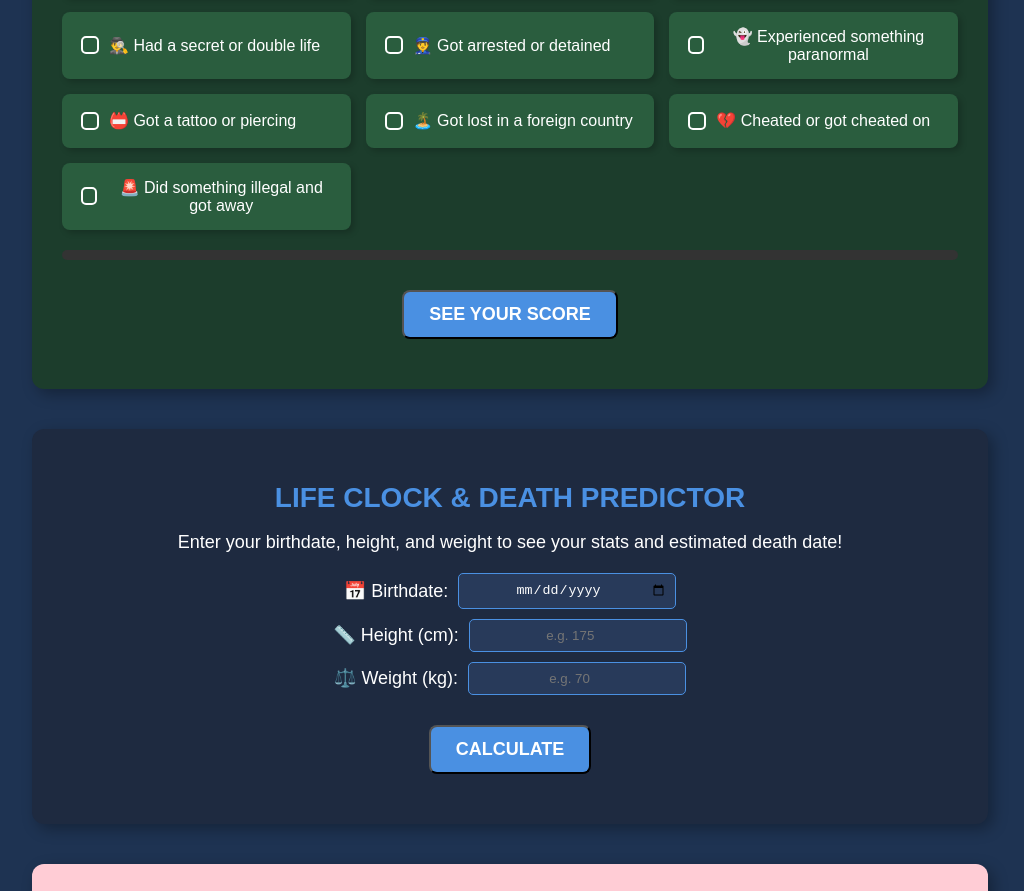
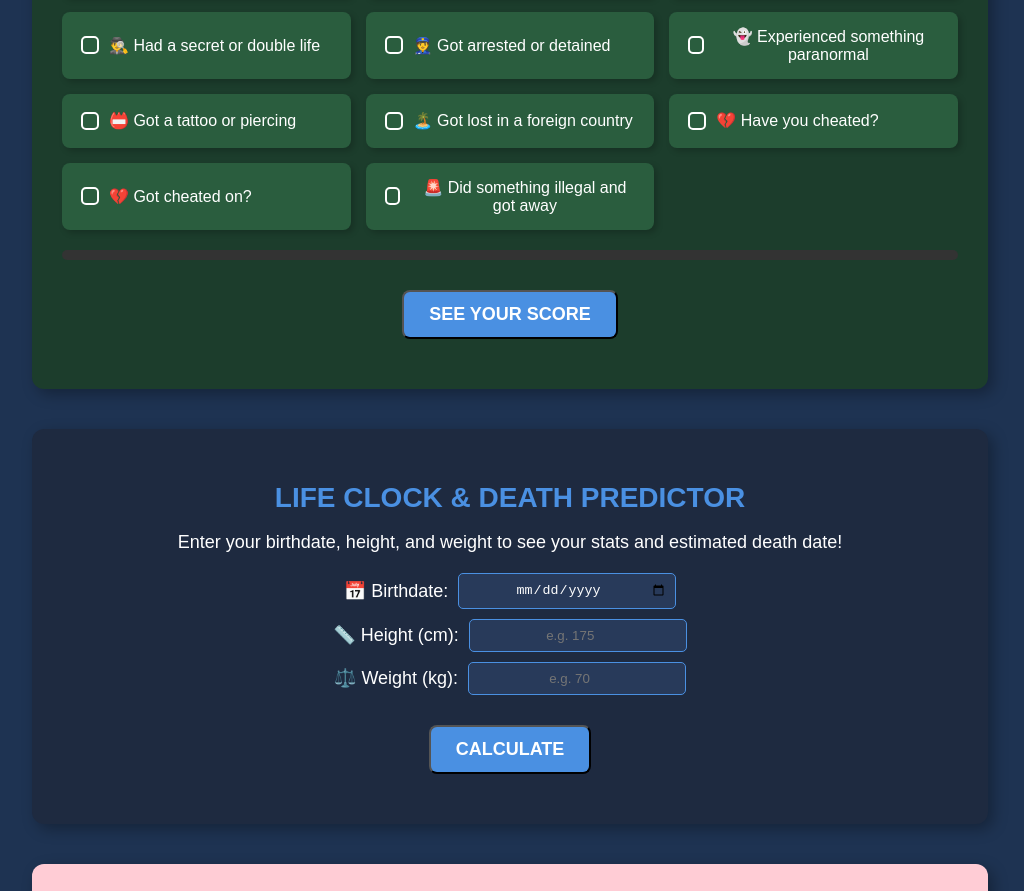
Before and after one commit to Subu56-creator/my-website, a plain HTML site: page index.html in a window 1280 px wide. Shown: the part 7249-8140 px from the top of the page, without its empty margins (130-1154 px from the left). Drawn offline with Linux system fonts and the light colour scheme.

Commit message:
Update index.html

```diff
--- a/index.html
+++ b/index.html
@@ -206,12 +206,13 @@
             <label class="life-item"><input type="checkbox" onclick="updateLifeScore()"> ✈️ Missed a flight or got stuck in an airport</label>
             <label class="life-item"><input type="checkbox" onclick="updateLifeScore()"> 👊 Got into a physical fight</label>
             <label class="life-item"><input type="checkbox" onclick="updateLifeScore()"> 💸 Lost a huge amount of money</label>
-            <label class="life-item"><input type="checkbox" onclick="updateLifeScore()"> 🕵️‍♂️ Had a secret or double life</label>
+            <label class="life-item"><input type="checkbox" id="double-life" onclick="updateLifeScore()"> 🕵️‍♂️ Had a secret or double life</label>
             <label class="life-item"><input type="checkbox" onclick="updateLifeScore()"> 👮 Got arrested or detained</label>
             <label class="life-item"><input type="checkbox" onclick="updateLifeScore()"> 👻 Experienced something paranormal</label>
             <label class="life-item"><input type="checkbox" onclick="updateLifeScore()"> 📛 Got a tattoo or piercing</label>
             <label class="life-item"><input type="checkbox" onclick="updateLifeScore()"> 🏝️ Got lost in a foreign country</label>
-            <label class="life-item"><input type="checkbox" onclick="updateLifeScore()"> 💔 Cheated or got cheated on</label>
+            <label class="life-item"><input type="checkbox" id="cheated" onclick="updateLifeScore()"> 💔 Have you cheated?</label>
+            <label class="life-item"><input type="checkbox" onclick="updateLifeScore()"> 💔 Got cheated on?</label>
             <label class="life-item"><input type="checkbox" onclick="updateLifeScore()"> 🚨 Did something illegal and got away</label>
         </div>
 
```
